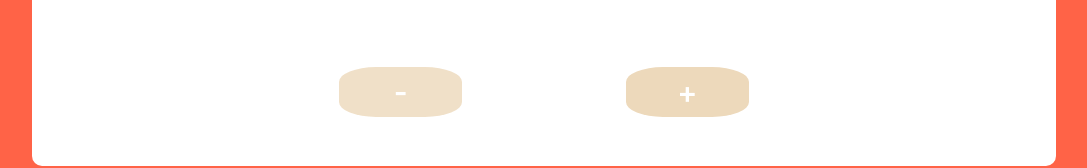
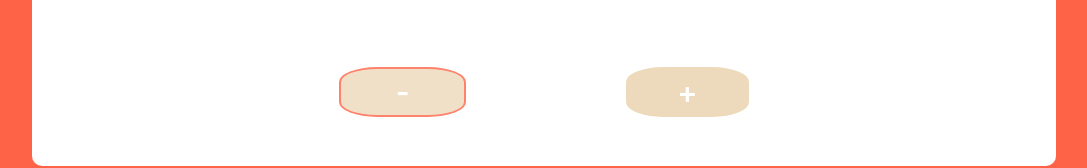
Before and after one commit to Zakkku/tomato-counter, a React (Create React App) app: page / in a window 1280 px wide. In both pictures the pointer is over the element 496 px from the left and 526 px from the top of the page. Shown: the part 434-602 px from the top of the page, without its empty margins (96-1183 px from the left). Built offline with nearby package versions, Linux system fonts and the light colour scheme.

Commit message:
button hover styling

```diff
--- a/src/App.css
+++ b/src/App.css
@@ -58,11 +58,12 @@ h4 {
   align-items: center;
   justify-content: center;
   font-size: 30px;
-  transition: 0.5s ease all;
+
 }
 
 .button:hover {
   opacity: 0.8;
   cursor: pointer;
-  transition: 0.5s ease all;
+
+  border: 2px solid tomato;
 }
```
